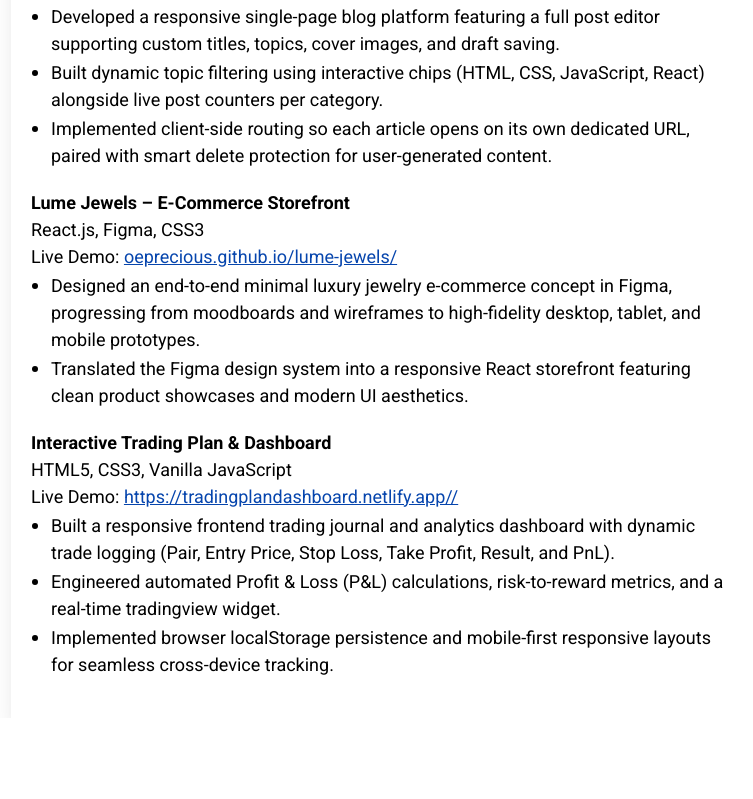
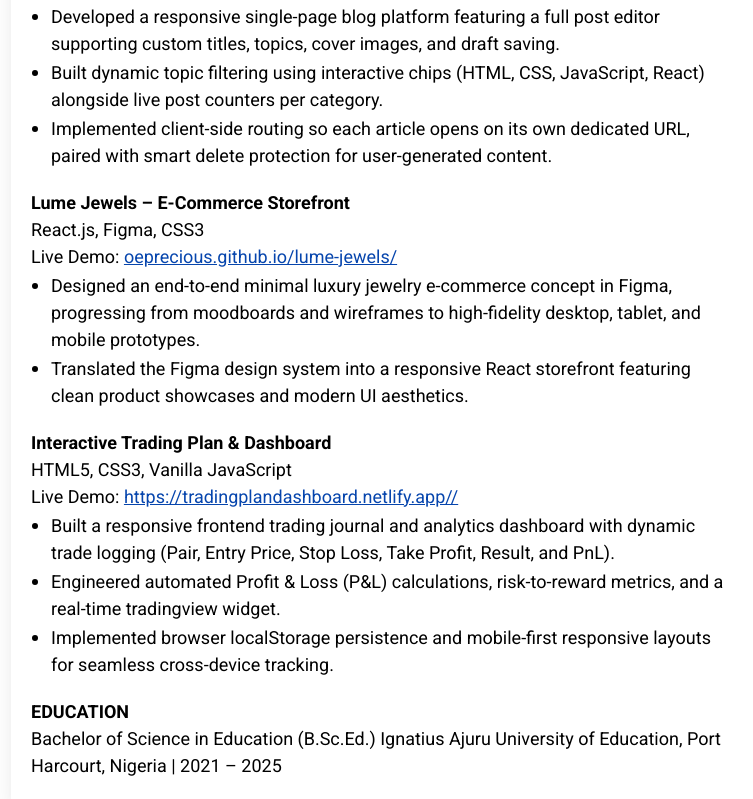
Before and after one commit to oeprecious/oeprecious, a React (Vite) app: page / in a window 1280 px wide. Shown: the part 863-1662 px from the top of the page, without its empty margins (257-1010 px from the left). Before the commit the page ends 1581 px from the top, so only its background shows below. Built offline with nearby package versions, Linux system fonts and the light colour scheme; a web font is replaced by a local one.

Commit message:
Add Education section

```diff
--- a/src/App.jsx
+++ b/src/App.jsx
@@ -163,7 +163,15 @@ const App = () => {
             </div>
           </section>
 
+          {/* Education */}
+          <section className="education">
 
+            <div className="education">
+              <h4>EDUCATION</h4>
+              Bachelor of Science in Education (B.Sc.Ed.)
+              Ignatius Ajuru University of Education, Port Harcourt, Nigeria | 2021 – 2025
+            </div>
+          </section>
 
 
 
```
